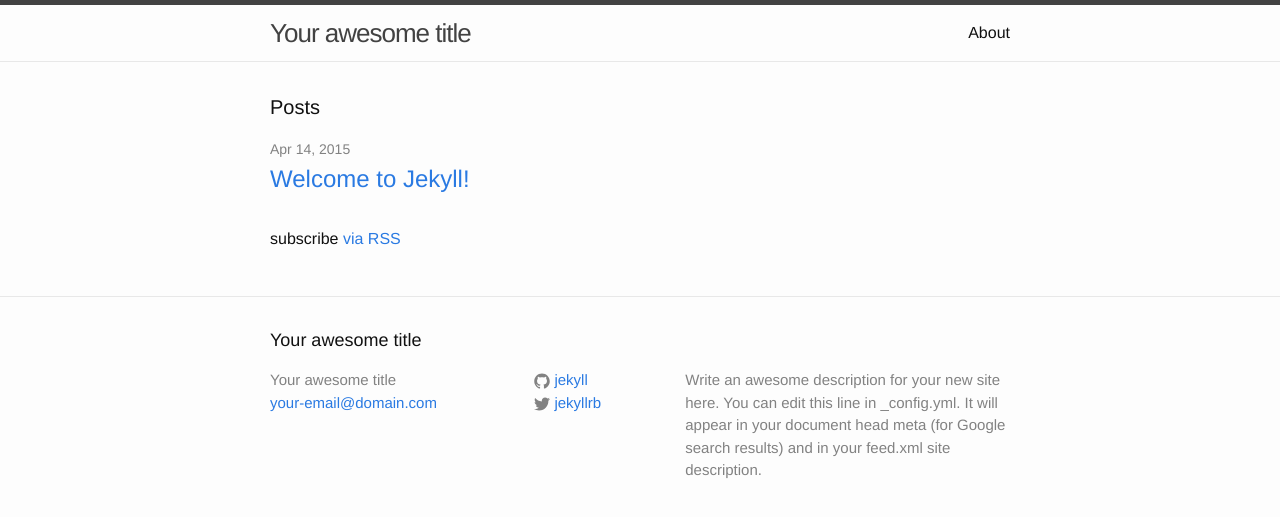
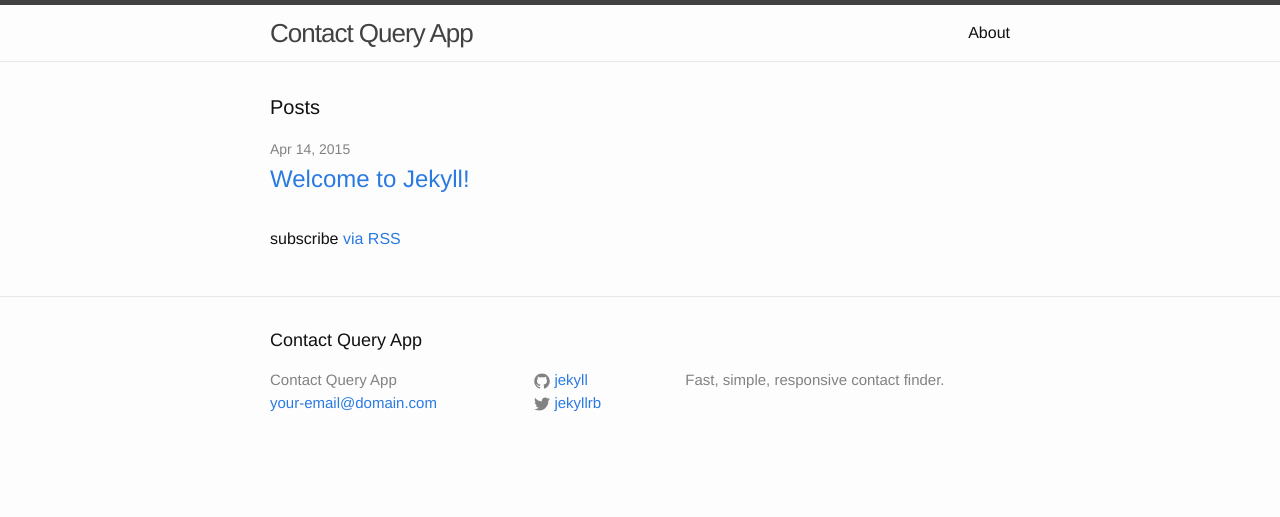
Before and after one commit to mock-up/subsite-contact-query, a Jekyll site: the page built from index.html, in a window 1280 px wide. Shown: the top 517 px of the page. Built offline with Jekyll 4.4.1, drawn with Linux system fonts in a browser that asks for light colours.

Commit message:
Updates config.

```diff
--- a/_config.yml
+++ b/_config.yml
@@ -1,10 +1,7 @@
 # Site settings
-title: Your awesome title
+title: Contact Query App
 email: your-email@domain.com
-description: > # this means to ignore newlines until "baseurl:"
-  Write an awesome description for your new site here. You can edit this
-  line in _config.yml. It will appear in your document head meta (for
-  Google search results) and in your feed.xml site description.
+description: "Fast, simple, responsive contact finder."
 baseurl: "" # the subpath of your site, e.g. /blog/
 url: "http://yourdomain.com" # the base hostname & protocol for your site
 twitter_username: jekyllrb
@@ -12,5 +9,4 @@ github_username:  jekyll
 
 # Build settings
 markdown: kramdown
-pygments: false
 highlighter: null
```
